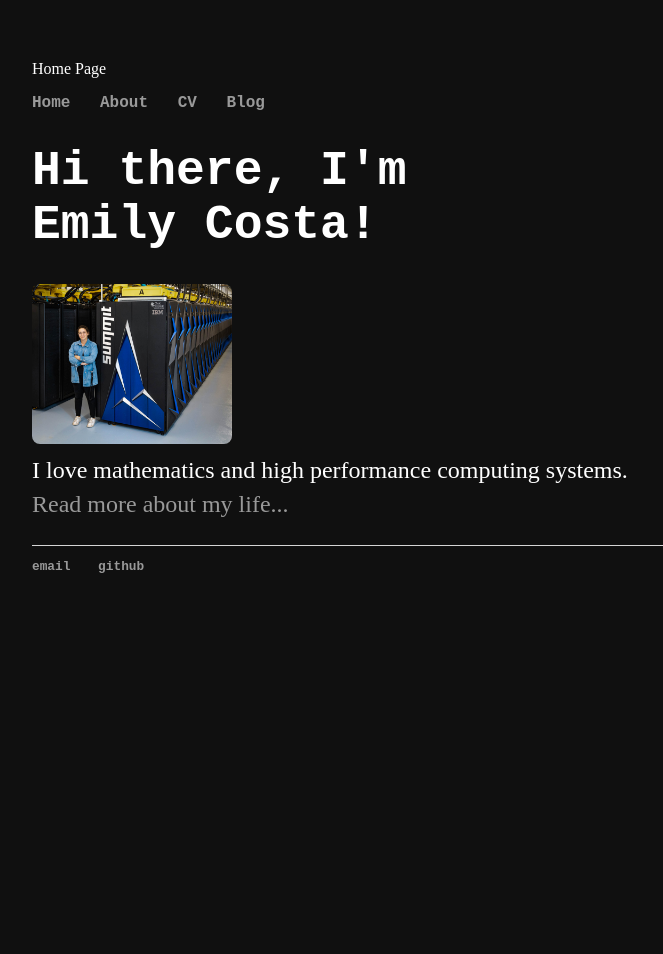
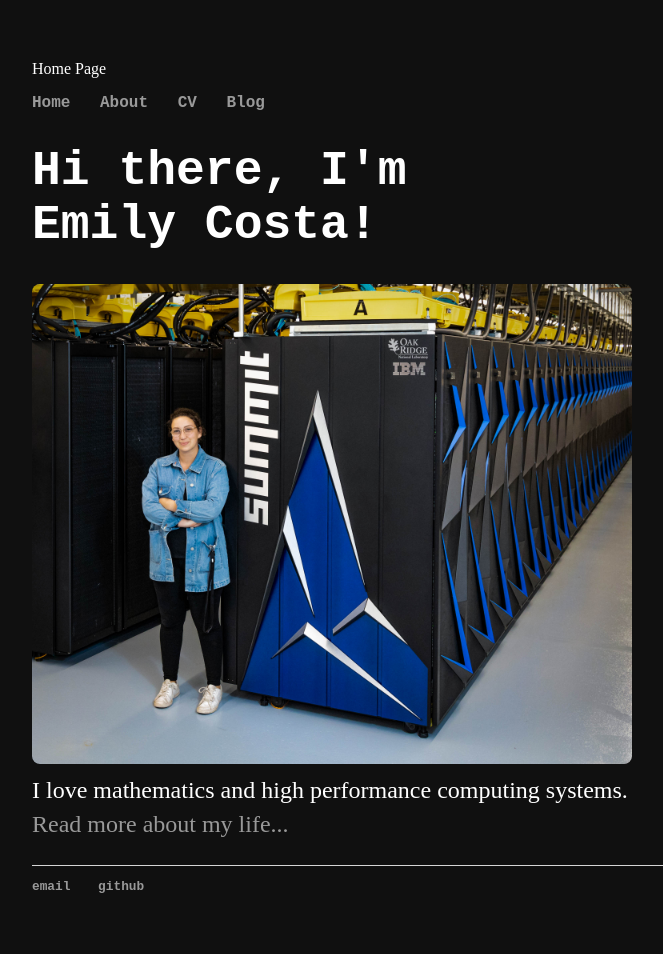
Before and after one commit to emilyjcosta5/emilyjcosta5.github.io, a Jekyll site: the page built from index.html, in a window 1280 px wide. Shown: the whole page, without its empty margins (160-823 px from the left). Built offline with Jekyll 4.4.1, drawn with Linux system fonts in a browser that asks for light colours; before the commit the page ends 900 px from its top, so only the background shows below that.

Commit message:
Update main.css

```diff
--- a/css/main.css
+++ b/css/main.css
@@ -54,7 +54,7 @@ p {
 }
 img {
   border-radius: 8px;
-  max-width: 200px;
+  max-width: 600px;
   height: auto;
 }
 footer {
```
